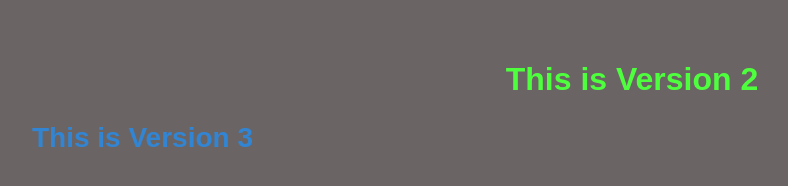
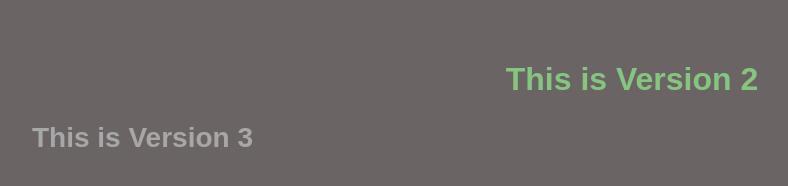
Before and after one commit to Jawwadsasoli/Testing_git, a plain HTML site: page index.html in a window 1280 px wide. Shown: the whole page, without its empty margins (8-796 px from the left). Drawn offline with Linux system fonts and the light colour scheme.

Commit message:
Adding last style

```diff
--- a/style.css
+++ b/style.css
@@ -7,13 +7,13 @@ body {
 }
 
 h1 {
-    color: #4eff3e;
+    color: #86c580;
     font-size: 2em;
     text-align: center;
 }
 
 h2 {
-    color: #3285d3;
+    color: #a7a7a7;
     font-size: 1.75em;
 }
 
```
